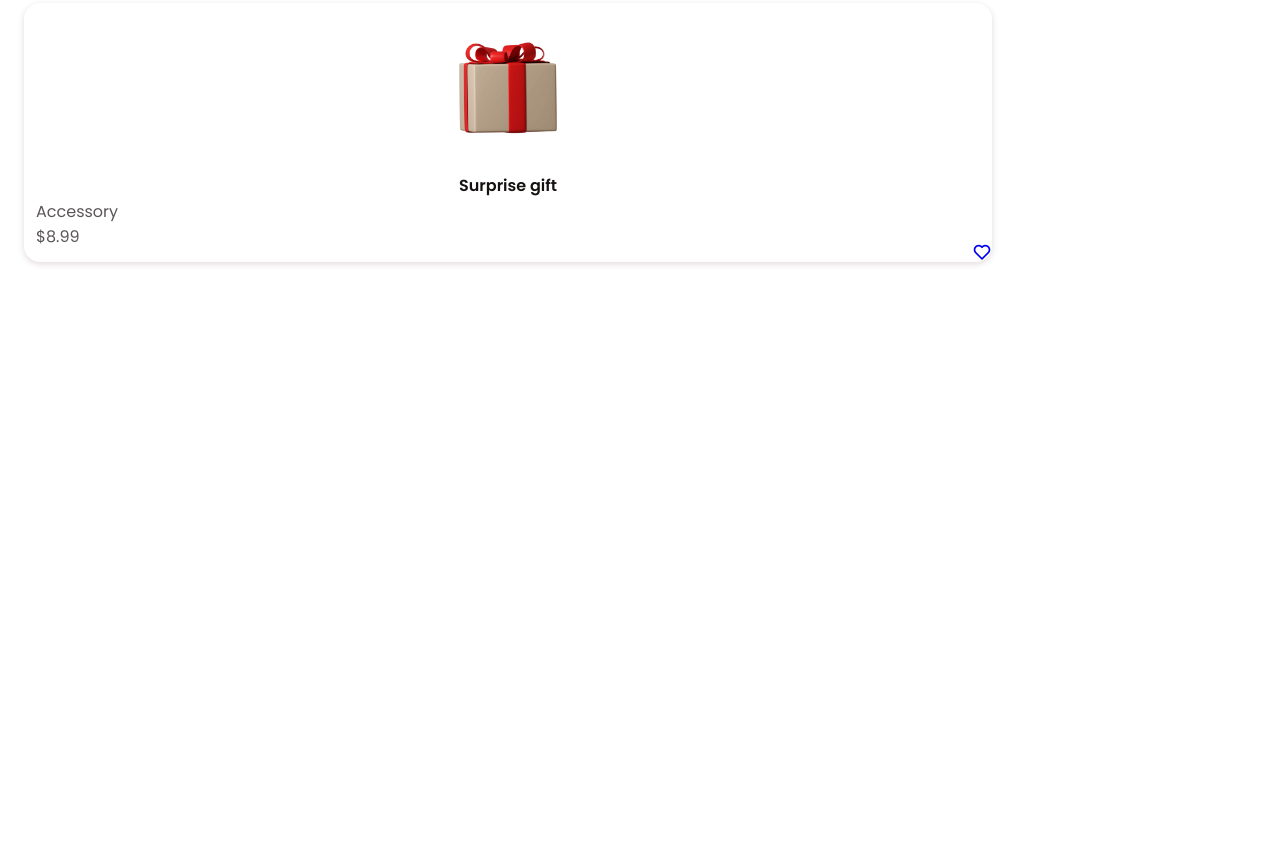
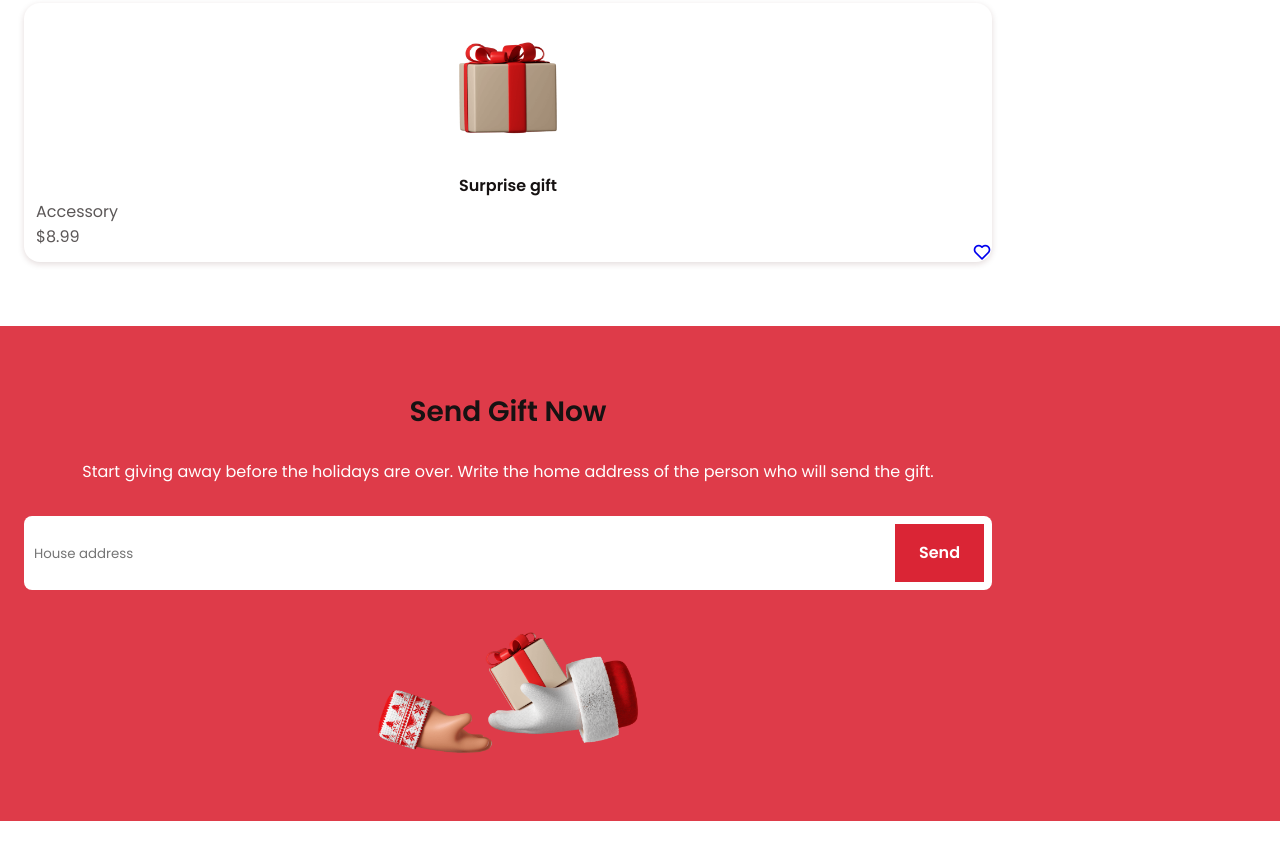
Before and after one commit to PolandPanda/christmas-landing-page, a plain HTML site: page index.html in a window 1280 px wide. Shown: the part 3682-4541 px from the top of the page. Before the commit the page ends 4104 px from the top, so only its background shows below. Drawn offline with nearby package versions, Linux system fonts and the light colour scheme.

Commit message:
add send section

```diff
--- a/assets/css/styles.css
+++ b/assets/css/styles.css
@@ -391,3 +391,45 @@ img{
   font-size: 1.25rem;
   border-radius: 1rem 0 1rem 0;
 }
+
+.send {
+  background-color: var(--first-color-send);
+}
+
+.send__title, .send__description {
+  color: #fff;
+}
+
+.send__description {
+  text-align: center;
+  margin-bottom: var(--mb-4);
+}
+
+.send__direction {
+  display: flex;
+
+  justify-content: space-between;
+  background-color: #fff;
+  padding:.5rem;
+  border-radius: .5rem;
+}
+
+.send__input {
+  outline: none;
+  border: none;
+  /* font-size: var(--normal-font-size);
+  font-family: var(--body-font); */
+}
+
+.send__input::placeholder {
+  font-family: var(--body-font);
+}
+
+.send__img {
+  width:280px;
+  justify-self: center;
+}
+
+/* .button-send {
+  display: flex;
+  } */
--- a/index.html
+++ b/index.html
@@ -154,6 +154,27 @@
                 </div>
             </div>
         </section>
+        <section class="send section">
+            <div class="send__container bd-container bd-grid">
+                <div class="send__content">
+                    <h2 class="section-title send_title">Send Gift Now</h2>
+                    <p class="send__description">
+                        Start giving away before the holidays are over. Write the home address of the person who will
+                        send the gift.
+                    </p>
+                    <form action="#">
+                        <div class="send__direction ">
+                            <input type="text" placeholder="House address" class="send__input">
+                            <a href="#" class="button button-send">Send</a>
+
+                        </div>
+                    </form>
+                </div>
+                <div class="send__img">
+                    <img src="./assets/img/send.png" alt="Send">
+                </div>
+            </div>
+        </section>
     </main>
 
     <!--========== FOOTER ==========-->
```
Also changed, not shown: Text landing page christmas.txt.
